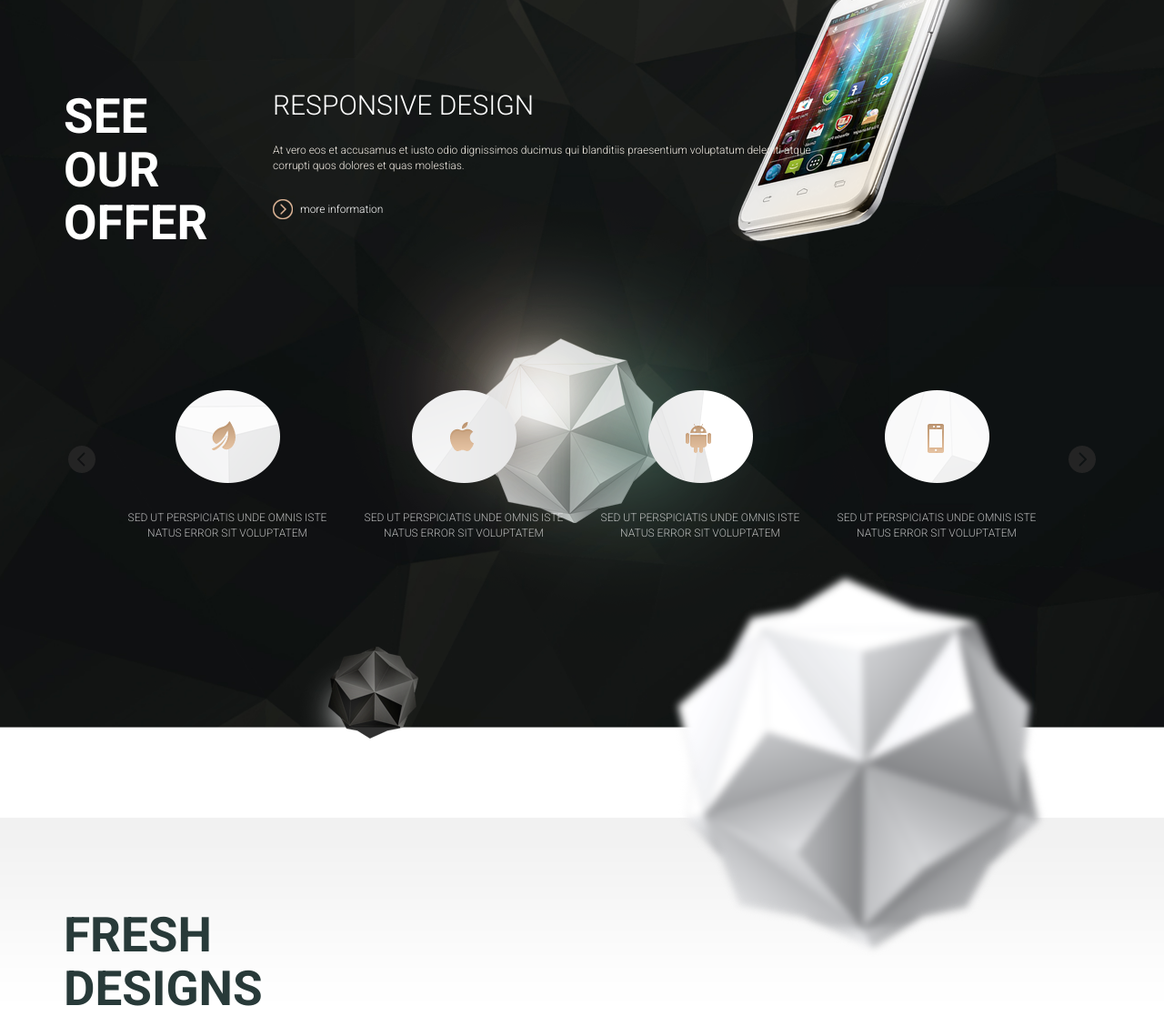
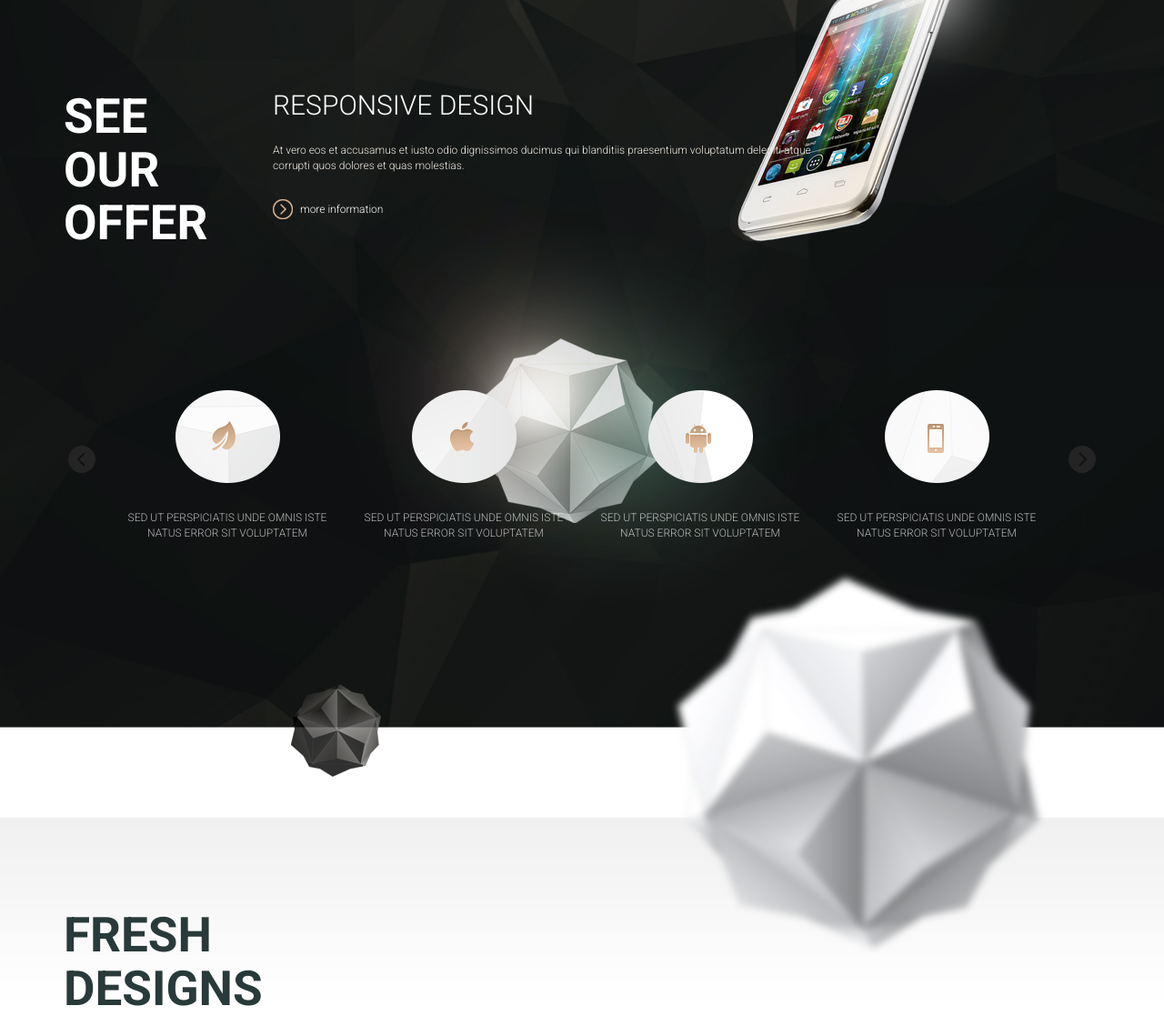
Before and after one commit to Blue-NET-work/media, a PHP site: page / in a window 1280 px wide. Shown: the part 1427-2544 px from the top of the page at 91% size. Run offline with PHP 8.4, Linux system fonts and the light colour scheme; some libraries are stand-ins or nearby versions.

Commit message:
poprawki 2/3

```diff
--- a/assets/css/style.css
+++ b/assets/css/style.css
@@ -288,8 +288,8 @@ a:hover{text-decoration:none;}
 #offer .smallBall{
 	background:url(../img/sectionOffer/smallBall.png) no-repeat;
 	position:absolute;
-	width:143px;
-	height:143px;
+	width:99px;
+	height:101px;
 	left:25%;
 	bottom:5%;
 	z-index:10;
@@ -779,7 +779,7 @@ footer{
 ***********************************/
 #copyright{
 	font-size:11px;
-	padding:10px 0;
+	padding:30px 0;
 }
 
 #copyright a.social{
```
Also changed, not shown: assets/img/sectionOffer/smallBall.png.
